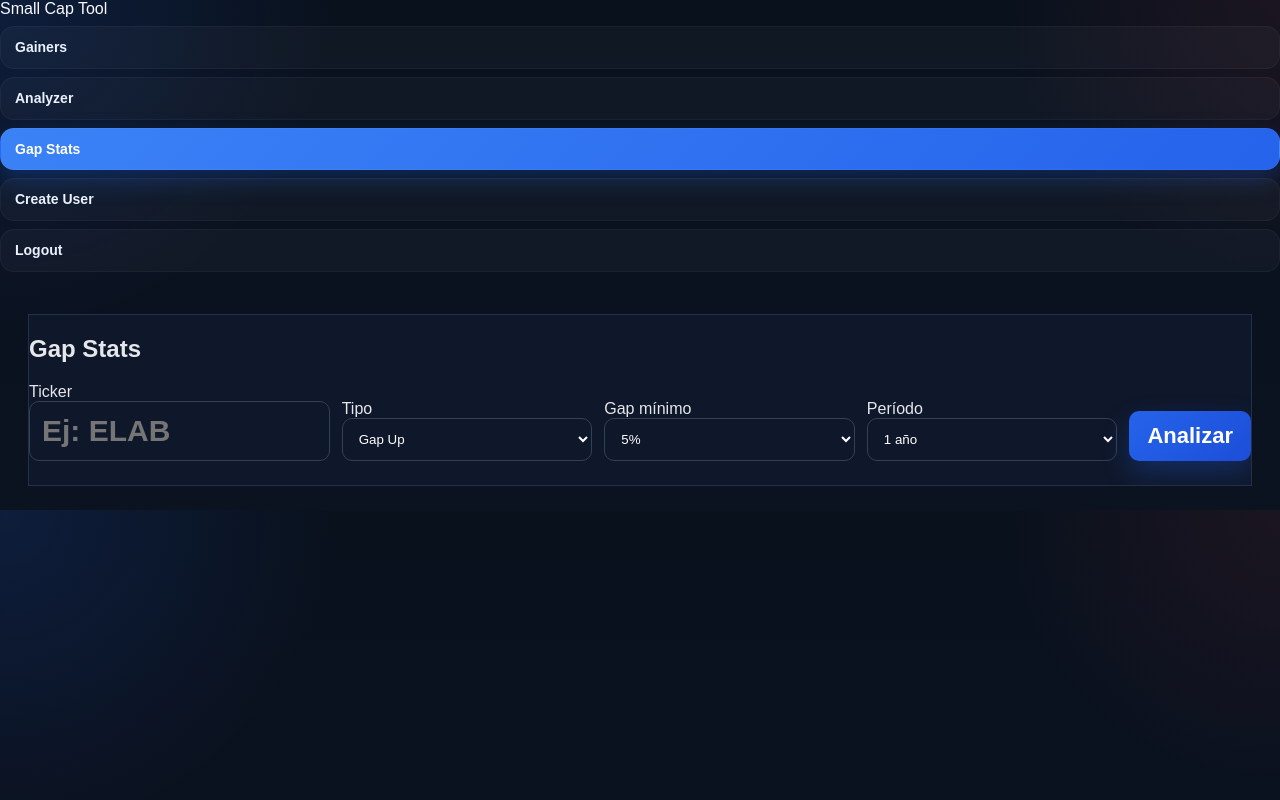
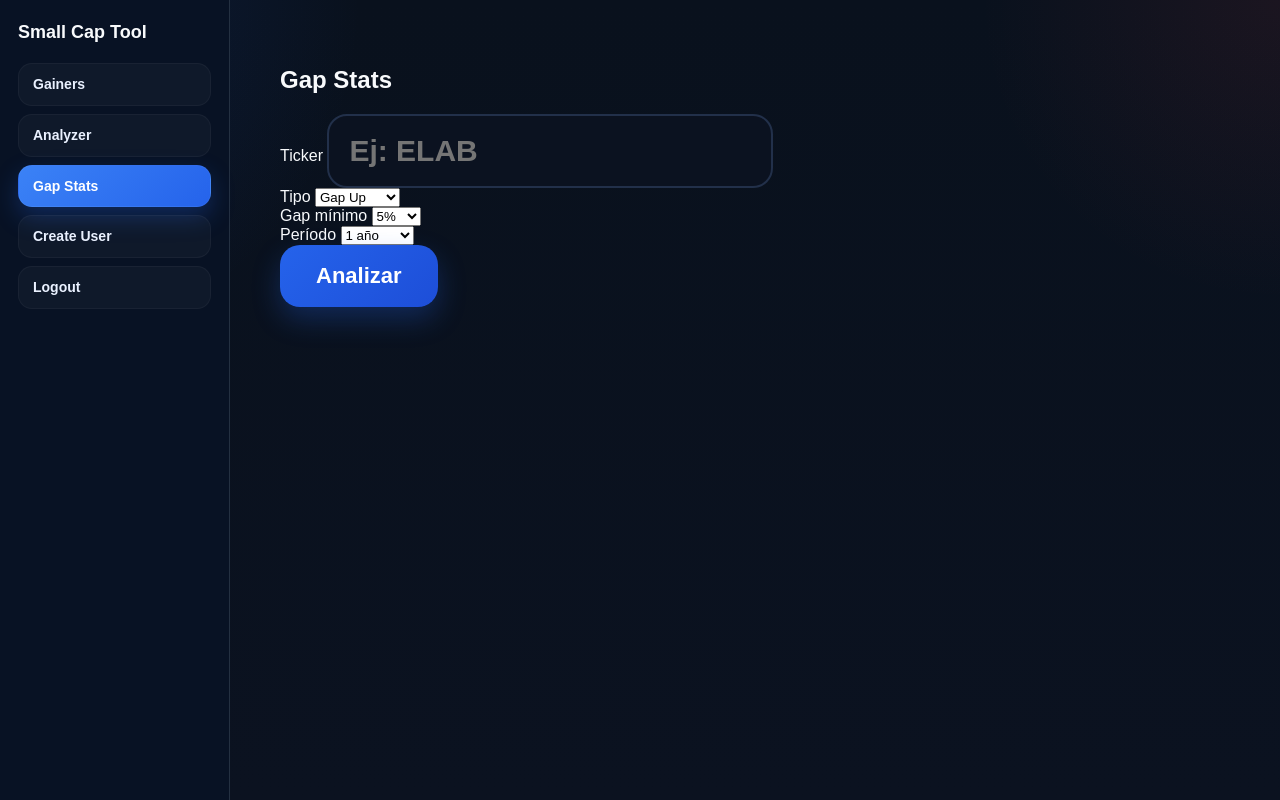
Before and after one commit to abuelodody/stock-dilution-checker, a Flask app: page /gap-stats in a window 1280 px wide. Run offline with Flask 3, Linux system fonts and the light colour scheme; a user stored in the database is signed in; parts of the project's set-up code (start-up, migrations or seed data) failed here and were passed over.

Commit message:
Update gap_stats.html

```diff
--- a/templates/gap_stats.html
+++ b/templates/gap_stats.html
@@ -4,187 +4,41 @@
     <meta charset="UTF-8">
     <title>Gap Stats</title>
     <link rel="stylesheet" href="{{ url_for('static', filename='style.css') }}">
-
-    <style>
-        html, body {
-            overflow-x: hidden;
-        }
-
-        .main-content {
-            overflow-x: hidden;
-        }
-
-        .gap-stats-wrap {
-            width: 100%;
-            max-width: 100%;
-            overflow-x: hidden;
-            box-sizing: border-box;
-        }
-
-        .gap-table-wrap {
-            width: 100%;
-            max-width: 100%;
-            overflow-x: auto;
-            overflow-y: hidden;
-            box-sizing: border-box;
-        }
-
-        .gap-stats-form-grid {
-            display: grid;
-            grid-template-columns: 1.2fr 1fr 1fr 1fr auto;
-            gap: 12px;
-            align-items: end;
-        }
-
-        @media (max-width: 1200px) {
-            .gap-stats-form-grid {
-                grid-template-columns: 1fr;
-            }
-        }
-
-        .gap-compact-table {
-            width: 100%;
-            border-collapse: collapse;
-            font-size: 13px;
-        }
-
-        .gap-compact-table th,
-        .gap-compact-table td {
-            padding: 8px 10px;
-            white-space: nowrap;
-        }
-
-        .gap-compact-table th {
-            position: sticky;
-            top: 0;
-            z-index: 2;
-        }
-
-        .gap-chart-grid {
-            display: grid;
-            grid-template-columns: repeat(2, minmax(0, 1fr));
-            gap: 18px;
-            margin-bottom: 24px;
-        }
-
-        @media (max-width: 1100px) {
-            .gap-chart-grid {
-                grid-template-columns: 1fr;
-            }
-        }
-
-        .gap-chart-card {
-            background: rgba(15, 23, 42, 0.65);
-            border: 1px solid rgba(148, 163, 184, 0.15);
-            border-radius: 16px;
-            padding: 16px;
-        }
-
-        .gap-chart-title {
-            font-size: 15px;
-            font-weight: 700;
-            margin-bottom: 12px;
-            color: #e2e8f0;
-        }
-
-        .gap-chart-canvas-wrap {
-            position: relative;
-            height: 280px;
-            width: 100%;
-        }
-
-        .bias-box {
-            border-radius: 16px;
-            padding: 18px;
-            margin-bottom: 24px;
-            border: 1px solid rgba(148, 163, 184, 0.18);
-        }
-
-        .bias-long {
-            background: rgba(34, 197, 94, 0.12);
-        }
-
-        .bias-short {
-            background: rgba(239, 68, 68, 0.12);
-        }
-
-        .bias-mixed {
-            background: rgba(245, 158, 11, 0.12);
-        }
-
-        .bias-neutral {
-            background: rgba(100, 116, 139, 0.18);
-        }
-
-        .bias-title {
-            font-size: 20px;
-            font-weight: 800;
-            margin-bottom: 6px;
-        }
-
-        .bias-reason {
-            color: #cbd5e1;
-            font-size: 14px;
-        }
-
-        .bias-long .bias-title {
-            color: #22c55e;
-        }
-
-        .bias-short .bias-title {
-            color: #ef4444;
-        }
-
-        .bias-mixed .bias-title {
-            color: #f59e0b;
-        }
-
-        .bias-neutral .bias-title {
-            color: #cbd5e1;
-        }
-    </style>
-
     <script src="https://cdn.jsdelivr.net/npm/chart.js"></script>
 </head>
-
 <body>
-
-<div class="app-layout">
-
+    <div class="app-shell">
+        <aside class="main-sidebar">
+            <div class="main-sidebar-title">Small Cap Tool</div>
             <div class="main-nav">
-        <div class="nav-title">Small Cap Tool</div>
                 {{ main_menu_html|safe }}
             </div>
+        </aside>
 
-    <div class="main-content">
-        <div class="card">
-
-            <h2>Gap Stats</h2>
+        <main class="main-content">
+            <div class="gap-page">
+                <div class="section-card gap-page-card">
+                    <h2 class="gap-page-title">Gap Stats</h2>
 
                     <div class="gap-stats-wrap">
-
-                <form method="POST" style="margin-bottom: 24px;">
+                        <form method="POST" class="gap-form">
                             <div class="gap-stats-form-grid">
-
                                 <div>
-                            <label>Ticker</label>
-                            <input type="text" name="ticker" value="{{ ticker }}" placeholder="Ej: ELAB"
-                                style="width:100%; padding:12px; border-radius:10px; border:1px solid #334155; background:#0f172a; color:white;">
+                                    <label class="gap-label">Ticker</label>
+                                    <input type="text" name="ticker" value="{{ ticker }}" placeholder="Ej: ELAB" class="gap-input">
                                 </div>
 
                                 <div>
-                            <label>Tipo</label>
-                            <select name="gap_type"
-                                style="width:100%; padding:12px; border-radius:10px; border:1px solid #334155; background:#0f172a; color:white;">
+                                    <label class="gap-label">Tipo</label>
+                                    <select name="gap_type" class="gap-select">
                                         <option value="up" {% if gap_type=="up" %}selected{% endif %}>Gap Up</option>
                                         <option value="down" {% if gap_type=="down" %}selected{% endif %}>Gap Down</option>
                                     </select>
                                 </div>
 
                                 <div>
-                            <label>Gap mínimo</label>
-                            <select name="gap_percent"
-                                style="width:100%; padding:12px; border-radius:10px; border:1px solid #334155; background:#0f172a; color:white;">
+                                    <label class="gap-label">Gap mínimo</label>
+                                    <select name="gap_percent" class="gap-select">
                                         <option value="5" {% if gap_percent=="5" %}selected{% endif %}>5%</option>
                                         <option value="10" {% if gap_percent=="10" %}selected{% endif %}>10%</option>
                                         <option value="20" {% if gap_percent=="20" %}selected{% endif %}>20%</option>
@@ -192,9 +46,8 @@
                                 </div>
 
                                 <div>
-                            <label>Período</label>
-                            <select name="period_key"
-                                style="width:100%; padding:12px; border-radius:10px; border:1px solid #334155; background:#0f172a; color:white;">
+                                    <label class="gap-label">Período</label>
+                                    <select name="period_key" class="gap-select">
                                         <option value="6m" {% if period_key=="6m" %}selected{% endif %}>6 meses</option>
                                         <option value="1y" {% if period_key=="1y" %}selected{% endif %}>1 año</option>
                                         <option value="2y" {% if period_key=="2y" %}selected{% endif %}>2 años</option>
@@ -202,13 +55,9 @@
                                     </select>
                                 </div>
 
-                        <div>
-                            <button type="submit"
-                                style="padding:12px 18px; border:none; border-radius:10px; cursor:pointer;">
-                                Analizar
-                            </button>
+                                <div class="gap-button-wrap">
+                                    <button type="submit" class="gap-submit-btn">Analizar</button>
                                 </div>
-
                             </div>
                         </form>
 
@@ -238,7 +87,6 @@
                         </div>
 
                         <div class="gap-chart-grid">
-
                             <div class="gap-chart-card">
                                 <div class="gap-chart-title">Distribución de cierres</div>
                                 <div class="gap-chart-canvas-wrap">
@@ -266,10 +114,9 @@
                                     <canvas id="bucketSummaryChart"></canvas>
                                 </div>
                             </div>
-
                         </div>
 
-                <div class="card-block" style="margin-bottom: 24px;">
+                        <div class="card-block gap-card-block">
                             <div class="subsection-title">Resumen por tramos</div>
 
                             <div class="gap-table-wrap">
@@ -286,7 +133,6 @@
                                             <th>Avg Close vs PrevClose</th>
                                         </tr>
                                     </thead>
-
                                     <tbody>
                                         {% for row in result.bucket_summary %}
                                         <tr>
@@ -309,12 +155,10 @@
                             </div>
                         </div>
 
-                <div class="card-block">
-
+                        <div class="card-block gap-card-block">
                             <div class="subsection-title">Eventos</div>
 
                             <div class="gap-table-wrap">
-
                                 <table class="screener-table gap-compact-table">
                                     <thead>
                                         <tr>
@@ -330,50 +174,36 @@
                                             <th>Fill</th>
                                         </tr>
                                     </thead>
-
                                     <tbody>
                                         {% for row in result.events %}
                                         <tr>
                                             <td>{{ row.date }}</td>
                                             <td>{{ row.open }}</td>
                                             <td>{{ row.close }}</td>
-
                                             <td style="color:#f59e0b; font-weight:700;">{{ row.gap_pct }}%</td>
-
                                             <td style="color:{% if row.open_to_close_pct > 0 %}#22c55e{% elif row.open_to_close_pct < 0 %}#ef4444{% else %}#cbd5e1{% endif %}; font-weight:700;">
                                                 {{ row.open_to_close_pct }}%
                                             </td>
-
                                             <td style="color:#22c55e; font-weight:700;">{{ row.open_to_high_pct }}%</td>
                                             <td style="color:#ef4444; font-weight:700;">{{ row.open_to_low_pct }}%</td>
-
                                             <td style="color:{% if row.close_vs_prev_close_pct > 0 %}#22c55e{% elif row.close_vs_prev_close_pct < 0 %}#ef4444{% else %}#cbd5e1{% endif %}; font-weight:700;">
                                                 {{ row.close_vs_prev_close_pct }}%
                                             </td>
-
                                             <td>{% if row.holds_gap %}✔{% else %}✖{% endif %}</td>
                                             <td>{% if row.fills_gap %}✔{% else %}✖{% endif %}</td>
                                         </tr>
                                         {% endfor %}
                                     </tbody>
                                 </table>
-
                             </div>
                         </div>
 
                         <script>
                             const closeDistLabels = ["Green", "Red", "Flat"];
-                    const closeDistData = [
-                        {{ stats.green_closes }},
-                        {{ stats.red_closes }},
-                        {{ stats.flat_closes }}
-                    ];
+                            const closeDistData = [{{ stats.green_closes }}, {{ stats.red_closes }}, {{ stats.flat_closes }}];
 
                             const gapBehaviorLabels = ["Hold Gap", "Fill Gap"];
-                    const gapBehaviorData = [
-                        {{ stats.hold_gap_count }},
-                        {{ stats.fill_gap_count }}
-                    ];
+                            const gapBehaviorData = [{{ stats.hold_gap_count }}, {{ stats.fill_gap_count }}];
 
                             const avgMovesLabels = ["Open→Close", "Open→High", "Open→Low", "Close vs Prev"];
                             const avgMovesData = [
@@ -411,11 +241,7 @@
                                     datasets: [{
                                         label: "Nº eventos",
                                         data: closeDistData,
-                                backgroundColor: [
-                                    "#22c55e",
-                                    "#ef4444",
-                                    "#64748b"
-                                ]
+                                        backgroundColor: ["#22c55e", "#ef4444", "#64748b"]
                                     }]
                                 },
                                 options: {
@@ -436,10 +262,7 @@
                                     datasets: [{
                                         label: "Nº eventos",
                                         data: gapBehaviorData,
-                                backgroundColor: [
-                                    "#38bdf8",
-                                    "#f59e0b"
-                                ]
+                                        backgroundColor: ["#38bdf8", "#f59e0b"]
                                     }]
                                 },
                                 options: {
@@ -460,12 +283,7 @@
                                     datasets: [{
                                         label: "% medio",
                                         data: avgMovesData,
-                                backgroundColor: [
-                                    "#22c55e",
-                                    "#22c55e",
-                                    "#ef4444",
-                                    "#3b82f6"
-                                ]
+                                        backgroundColor: ["#22c55e", "#22c55e", "#ef4444", "#3b82f6"]
                                     }]
                                 },
                                 options: {
@@ -484,25 +302,15 @@
                                 data: {
                                     labels: bucketLabels,
                                     datasets: [
-                                {
-                                    label: "% Green",
-                                    data: bucketGreenData,
-                                    backgroundColor: "#22c55e"
-                                },
-                                {
-                                    label: "% Red",
-                                    data: bucketRedData,
-                                    backgroundColor: "#ef4444"
-                                }
+                                        { label: "% Green", data: bucketGreenData, backgroundColor: "#22c55e" },
+                                        { label: "% Red", data: bucketRedData, backgroundColor: "#ef4444" }
                                     ]
                                 },
                                 options: {
                                     responsive: true,
                                     maintainAspectRatio: false,
                                     plugins: {
-                                legend: {
-                                    labels: { color: tickColor }
-                                }
+                                        legend: { labels: { color: tickColor } }
                                     },
                                     scales: {
                                         x: { ticks: { color: tickColor }, grid: { color: chartGridColor } },
@@ -511,15 +319,11 @@
                                 }
                             });
                         </script>
-
                         {% endif %}
-
-            </div>
-
                     </div>
                 </div>
-
             </div>
-
+        </main>
+    </div>
 </body>
 </html>
```
Lines whose indentation alone changed are shown as unchanged.
